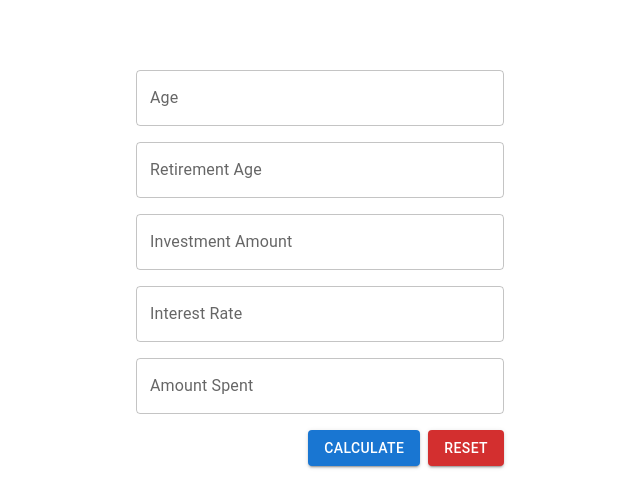
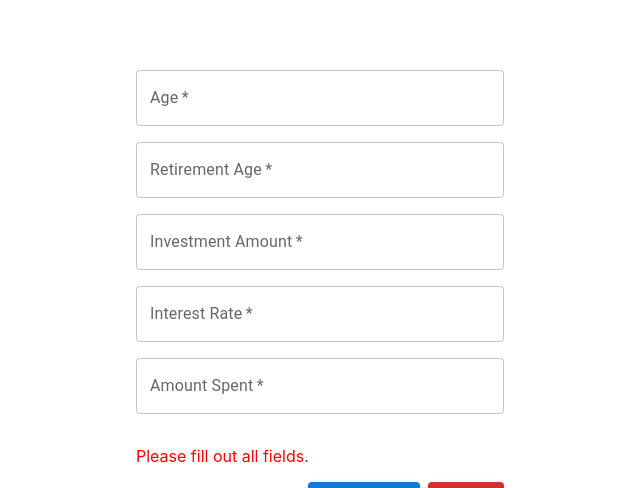
Before and after one commit to alvinwquach/retirement-calculator, a React (Create React App) app: page / in a window 1280 px wide. Both pictures are taken after a click on the button "CALCULATE". Shown: the part 312-800 px from the top of the page, without its empty margins (320-960 px from the left). Built offline with nearby package versions, Linux system fonts and the light colour scheme.

Commit message:
Add error handling and validation

```diff
--- a/src/components/Calculator.tsx
+++ b/src/components/Calculator.tsx
@@ -12,8 +12,23 @@ const Calculator = () => {
   const [interestRate, setInterestRate] = useState("");
   const [amountSpent, setAmountSpent] = useState("");
   const [chartData, setChartData] = useState<{ x: number; y: number }[]>([]);
+  const [error, setError] = useState("");
 
   const handleCalculate = () => {
+    const isInputValid =
+      age !== "" &&
+      retirementAge !== "" &&
+      investmentAmount !== "" &&
+      interestRate !== "" &&
+      amountSpent !== "";
+
+    if (!isInputValid) {
+      setError("Please fill out all fields.");
+      return;
+    }
+
+    setError("");
+
     const retirementData = {
       age: parseInt(age),
       retirementAge: parseInt(retirementAge),
@@ -79,6 +94,8 @@ const Calculator = () => {
             value={age}
             onChange={(e) => setAge(e.target.value)}
             inputProps={{ inputMode: "numeric", pattern: "[0-9]*" }}
+            type="number"
+            required
             fullWidth
           />
         </Grid>
@@ -88,6 +105,8 @@ const Calculator = () => {
             value={retirementAge}
             onChange={(e) => setRetirementAge(e.target.value)}
             inputProps={{ inputMode: "numeric", pattern: "[0-9]*" }}
+            type="number"
+            required
             fullWidth
           />
         </Grid>
@@ -97,6 +116,8 @@ const Calculator = () => {
             value={investmentAmount}
             onChange={(e) => setInvestmentAmount(e.target.value)}
             inputProps={{ inputMode: "numeric", pattern: "[0-9]*" }}
+            type="number"
+            required
             fullWidth
           />
         </Grid>
@@ -106,6 +127,8 @@ const Calculator = () => {
             value={interestRate}
             onChange={(e) => setInterestRate(e.target.value)}
             inputProps={{ inputMode: "numeric", pattern: "[0-9]*" }}
+            type="number"
+            required
             fullWidth
           />
         </Grid>
@@ -115,10 +138,14 @@ const Calculator = () => {
             value={amountSpent}
             onChange={(e) => setAmountSpent(e.target.value)}
             inputProps={{ inputMode: "numeric", pattern: "[0-9]*" }}
+            type="number"
+            required
             fullWidth
           />
         </Grid>
         <Grid item xs={12}>
+          {error && <p style={{ color: "red" }}>{error}</p>}
+
           <Grid container justifyContent="flex-end">
             <Grid item>
               <Button
```
